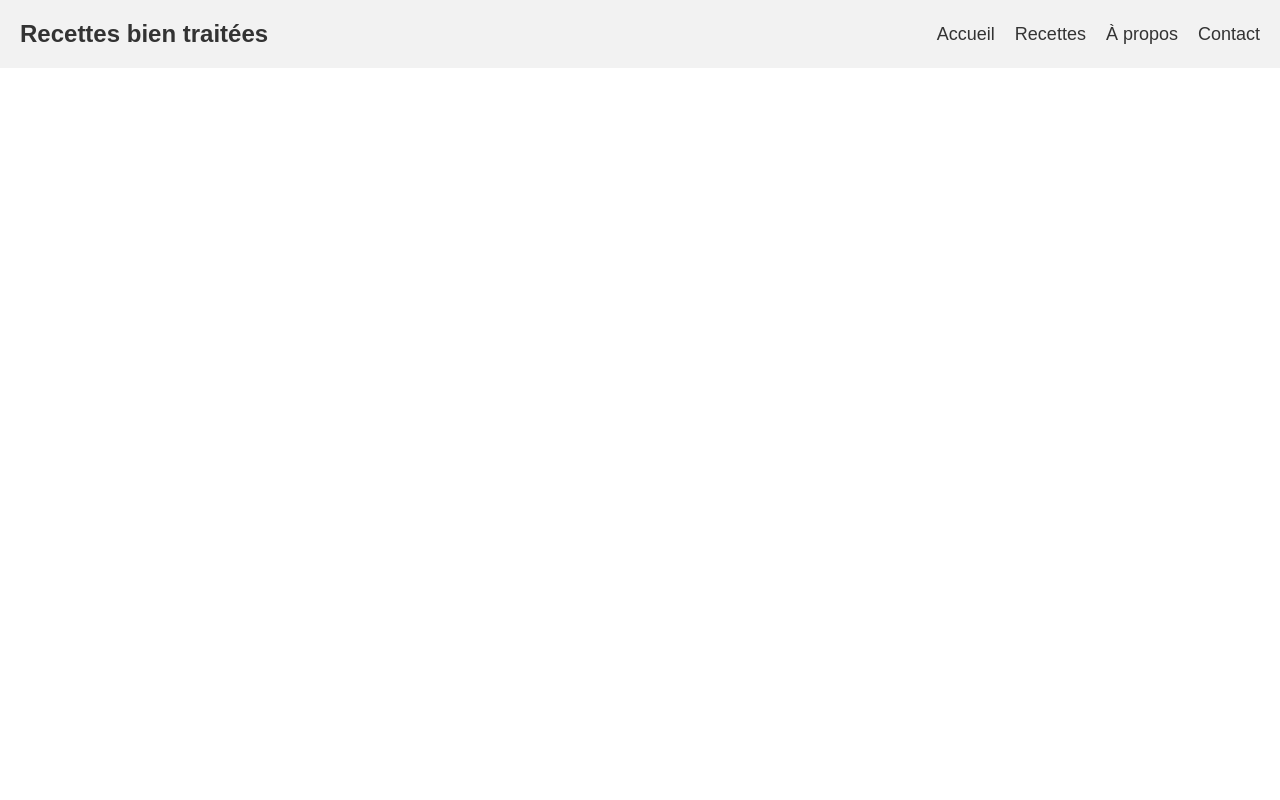
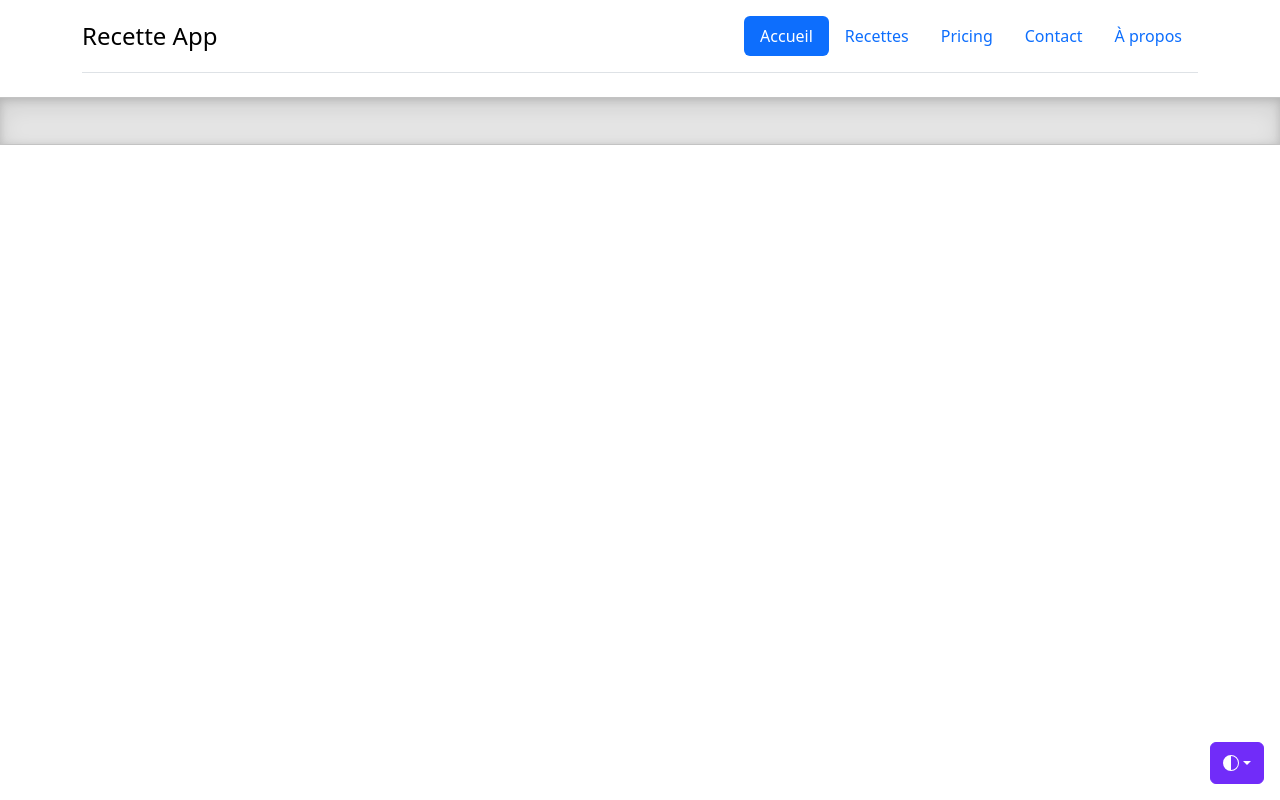
Before and after one commit to djibamady/allaboutPHP, a PHP site: page /header.html in a window 1280 px wide. Run offline with PHP 8.4, Linux system fonts and the light colour scheme; some libraries are stand-ins or nearby versions.

Commit message:
Header and footer boostrap

```diff
--- a/css/header.css
+++ b/css/header.css
@@ -1,49 +1,41 @@
-body {
-  margin: 0;
-  padding: 0;
-  font-family: Arial, sans-serif;
-}
-
-header {
-  background-color: #f2f2f2;
-  padding: 20px;
-}
+/* Style pour la barre de navigation */
 
 nav {
   display: flex;
   justify-content: space-between;
   align-items: center;
+  background-color: #222;
+  color: white;
+  padding: 1rem;
 }
 
-.logo h1 {
-  margin: 0;
-  font-size: 24px;
-  color: #333;
+/* Style pour les liens de navigation */
+
+nav a {
+  color: white;
+  text-decoration: none;
+  font-size: 1.2rem;
+  transition: all 0.2s ease-in-out;
+  margin: 0 0.5rem;
 }
 
-.menu {
-  list-style-type: none;
-  margin: 0;
-  padding: 0;
-  display: flex;
+nav a:hover {
+  color: #f0db4f;
+  transform: translateY(-3px);
 }
 
-.menu li {
-  margin-left: 20px;
+/* Style pour le logo */
+
+nav h1 {
+  margin: 0;
+  font-size: 2rem;
+  font-weight: bold;
+  letter-spacing: 1px;
+  text-shadow: 1px 1px 2px rgba(0,0,0,0.5);
+  transition: all 0.2s ease-in-out;
 }
 
-.menu li a {
-  text-decoration: none;
-  color: #333;
-  font-size: 18px;
+nav h1:hover {
+  color: #f0db4f;
+  transform: rotateY(360deg);
 }
-
-@media (max-width: 768px) {
-  .logo h1 {
-    font-size: 20px;
-  }
-
-  .menu li a {
-    font-size: 16px;
-  }
-}
--- a/header.html
+++ b/header.html
@@ -1,26 +1,219 @@
-<!DOCTYPE html>
-<html>
-<head>
-  <meta charset="UTF-8">
-  <title>Recettes bien traitées</title>
-  <link rel="stylesheet" type="text/css" href="css/header.css">
-</head>
-<body>
-  <header>
-    <nav>
-      <div class="logo">
-        <h1>Recettes bien traitées</h1>
-      </div>
-      <ul class="menu">
-        <li><a href="#">Accueil</a></li>
-        <li><a href="#">Recettes</a></li>
-        <li><a href="#">À propos</a></li>
-        <li><a href="#">Contact</a></li>
+
+<!doctype html>
+<html lang="en" data-bs-theme="auto">
+  <head><script src="/docs/5.3/assets/js/color-modes.js"></script>
+
+    <meta charset="utf-8">
+    <meta name="viewport" content="width=device-width, initial-scale=1">
+    <meta name="description" content="">
+    <meta name="author" content="Mark Otto, Jacob Thornton, and Bootstrap contributors">
+    <meta name="generator" content="Hugo 0.112.5">
+    <title>Headers · Bootstrap v5.3</title>
+
+    <link rel="canonical" href="https://getbootstrap.com/docs/5.3/examples/headers/">
+
+     <link href="https://cdn.jsdelivr.net/npm/bootstrap@5.0.0-beta2/dist/css/bootstrap.min.css" rel="stylesheet" integrity="sha384-BmbxuPwQa2lc/FVzBcNJ7UAyJxM6wuqIj61tLrc4wSX0szH/Ev+nYRRuWlolflfl" crossorigin="anonymous">
+    <link rel="stylesheet" href="https://cdnjs.cloudflare.com/ajax/libs/font-awesome/5.15.3/css/all.min.css">
+    <link rel="stylesheet" href="css/footer.css">
+
+    <script src="https://cdn.jsdelivr.net/npm/bootstrap@5.0.0-beta2/dist/js/bootstrap.bundle.min.js" integrity="sha384-b5kHyXgcpbZJO/tY9Ul7kGkf1S0CWuKcCD38l8YkeH8z8QjE0GmW1gYU5S9FOnJ0" crossorigin="anonymous"></script>
+    <script src="https://code.jquery.com/jquery-3.6.0.min.js"></script>
+
+
+
+<link href="/docs/5.3/dist/css/bootstrap.min.css" rel="stylesheet" integrity="sha384-9ndCyUaIbzAi2FUVXJi0CjmCapSmO7SnpJef0486qhLnuZ2cdeRhO02iuK6FUUVM" crossorigin="anonymous">
+
+    <!-- Favicons -->
+<link rel="apple-touch-icon" href="/docs/5.3/assets/img/favicons/apple-touch-icon.png" sizes="180x180">
+<link rel="icon" href="/docs/5.3/assets/img/favicons/favicon-32x32.png" sizes="32x32" type="image/png">
+<link rel="icon" href="/docs/5.3/assets/img/favicons/favicon-16x16.png" sizes="16x16" type="image/png">
+<link rel="manifest" href="/docs/5.3/assets/img/favicons/manifest.json">
+<link rel="mask-icon" href="/docs/5.3/assets/img/favicons/safari-pinned-tab.svg" color="#712cf9">
+<link rel="icon" href="/docs/5.3/assets/img/favicons/favicon.ico">
+<meta name="theme-color" content="#712cf9">
+
+
+    <style>
+      .bd-placeholder-img {
+        font-size: 1.125rem;
+        text-anchor: middle;
+        -webkit-user-select: none;
+        -moz-user-select: none;
+        user-select: none;
+      }
+
+      @media (min-width: 768px) {
+        .bd-placeholder-img-lg {
+          font-size: 3.5rem;
+        }
+      }
+
+      .b-example-divider {
+        width: 100%;
+        height: 3rem;
+        background-color: rgba(0, 0, 0, .1);
+        border: solid rgba(0, 0, 0, .15);
+        border-width: 1px 0;
+        box-shadow: inset 0 .5em 1.5em rgba(0, 0, 0, .1), inset 0 .125em .5em rgba(0, 0, 0, .15);
+      }
+
+      .b-example-vr {
+        flex-shrink: 0;
+        width: 1.5rem;
+        height: 100vh;
+      }
+
+      .bi {
+        vertical-align: -.125em;
+        fill: currentColor;
+      }
+
+      .nav-scroller {
+        position: relative;
+        z-index: 2;
+        height: 2.75rem;
+        overflow-y: hidden;
+      }
+
+      .nav-scroller .nav {
+        display: flex;
+        flex-wrap: nowrap;
+        padding-bottom: 1rem;
+        margin-top: -1px;
+        overflow-x: auto;
+        text-align: center;
+        white-space: nowrap;
+        -webkit-overflow-scrolling: touch;
+      }
+
+      .btn-bd-primary {
+        --bd-violet-bg: #712cf9;
+        --bd-violet-rgb: 112.520718, 44.062154, 249.437846;
+
+        --bs-btn-font-weight: 600;
+        --bs-btn-color: var(--bs-white);
+        --bs-btn-bg: var(--bd-violet-bg);
+        --bs-btn-border-color: var(--bd-violet-bg);
+        --bs-btn-hover-color: var(--bs-white);
+        --bs-btn-hover-bg: #6528e0;
+        --bs-btn-hover-border-color: #6528e0;
+        --bs-btn-focus-shadow-rgb: var(--bd-violet-rgb);
+        --bs-btn-active-color: var(--bs-btn-hover-color);
+        --bs-btn-active-bg: #5a23c8;
+        --bs-btn-active-border-color: #5a23c8;
+      }
+      .bd-mode-toggle {
+        z-index: 1500;
+      }
+    </style>
+
+
+    <!-- Custom styles for this template -->
+    <link href="headers.css" rel="stylesheet">
+  </head>
+  <body>
+    <svg xmlns="http://www.w3.org/2000/svg" style="display: none;">
+      <symbol id="check2" viewBox="0 0 16 16">
+        <path d="M13.854 3.646a.5.5 0 0 1 0 .708l-7 7a.5.5 0 0 1-.708 0l-3.5-3.5a.5.5 0 1 1 .708-.708L6.5 10.293l6.646-6.647a.5.5 0 0 1 .708 0z"/>
+      </symbol>
+      <symbol id="circle-half" viewBox="0 0 16 16">
+        <path d="M8 15A7 7 0 1 0 8 1v14zm0 1A8 8 0 1 1 8 0a8 8 0 0 1 0 16z"/>
+      </symbol>
+      <symbol id="moon-stars-fill" viewBox="0 0 16 16">
+        <path d="M6 .278a.768.768 0 0 1 .08.858 7.208 7.208 0 0 0-.878 3.46c0 4.021 3.278 7.277 7.318 7.277.527 0 1.04-.055 1.533-.16a.787.787 0 0 1 .81.316.733.733 0 0 1-.031.893A8.349 8.349 0 0 1 8.344 16C3.734 16 0 12.286 0 7.71 0 4.266 2.114 1.312 5.124.06A.752.752 0 0 1 6 .278z"/>
+        <path d="M10.794 3.148a.217.217 0 0 1 .412 0l.387 1.162c.173.518.579.924 1.097 1.097l1.162.387a.217.217 0 0 1 0 .412l-1.162.387a1.734 1.734 0 0 0-1.097 1.097l-.387 1.162a.217.217 0 0 1-.412 0l-.387-1.162A1.734 1.734 0 0 0 9.31 6.593l-1.162-.387a.217.217 0 0 1 0-.412l1.162-.387a1.734 1.734 0 0 0 1.097-1.097l.387-1.162zM13.863.099a.145.145 0 0 1 .274 0l.258.774c.115.346.386.617.732.732l.774.258a.145.145 0 0 1 0 .274l-.774.258a1.156 1.156 0 0 0-.732.732l-.258.774a.145.145 0 0 1-.274 0l-.258-.774a1.156 1.156 0 0 0-.732-.732l-.774-.258a.145.145 0 0 1 0-.274l.774-.258c.346-.115.617-.386.732-.732L13.863.1z"/>
+      </symbol>
+      <symbol id="sun-fill" viewBox="0 0 16 16">
+        <path d="M8 12a4 4 0 1 0 0-8 4 4 0 0 0 0 8zM8 0a.5.5 0 0 1 .5.5v2a.5.5 0 0 1-1 0v-2A.5.5 0 0 1 8 0zm0 13a.5.5 0 0 1 .5.5v2a.5.5 0 0 1-1 0v-2A.5.5 0 0 1 8 13zm8-5a.5.5 0 0 1-.5.5h-2a.5.5 0 0 1 0-1h2a.5.5 0 0 1 .5.5zM3 8a.5.5 0 0 1-.5.5h-2a.5.5 0 0 1 0-1h2A.5.5 0 0 1 3 8zm10.657-5.657a.5.5 0 0 1 0 .707l-1.414 1.415a.5.5 0 1 1-.707-.708l1.414-1.414a.5.5 0 0 1 .707 0zm-9.193 9.193a.5.5 0 0 1 0 .707L3.05 13.657a.5.5 0 0 1-.707-.707l1.414-1.414a.5.5 0 0 1 .707 0zm9.193 2.121a.5.5 0 0 1-.707 0l-1.414-1.414a.5.5 0 0 1 .707-.707l1.414 1.414a.5.5 0 0 1 0 .707zM4.464 4.465a.5.5 0 0 1-.707 0L2.343 3.05a.5.5 0 1 1 .707-.707l1.414 1.414a.5.5 0 0 1 0 .708z"/>
+      </symbol>
+    </svg>
+
+    <div class="dropdown position-fixed bottom-0 end-0 mb-3 me-3 bd-mode-toggle">
+      <button class="btn btn-bd-primary py-2 dropdown-toggle d-flex align-items-center"
+              id="bd-theme"
+              type="button"
+              aria-expanded="false"
+              data-bs-toggle="dropdown"
+              aria-label="Toggle theme (auto)">
+        <svg class="bi my-1 theme-icon-active" width="1em" height="1em"><use href="#circle-half"></use></svg>
+        <span class="visually-hidden" id="bd-theme-text">Toggle theme</span>
+      </button>
+      <ul class="dropdown-menu dropdown-menu-end shadow" aria-labelledby="bd-theme-text">
+        <li>
+          <button type="button" class="dropdown-item d-flex align-items-center" data-bs-theme-value="light" aria-pressed="false">
+            <svg class="bi me-2 opacity-50 theme-icon" width="1em" height="1em"><use href="#sun-fill"></use></svg>
+            Light
+            <svg class="bi ms-auto d-none" width="1em" height="1em"><use href="#check2"></use></svg>
+          </button>
+        </li>
+        <li>
+          <button type="button" class="dropdown-item d-flex align-items-center" data-bs-theme-value="dark" aria-pressed="false">
+            <svg class="bi me-2 opacity-50 theme-icon" width="1em" height="1em"><use href="#moon-stars-fill"></use></svg>
+            Dark
+            <svg class="bi ms-auto d-none" width="1em" height="1em"><use href="#check2"></use></svg>
+          </button>
+        </li>
+        <li>
+          <button type="button" class="dropdown-item d-flex align-items-center active" data-bs-theme-value="auto" aria-pressed="true">
+            <svg class="bi me-2 opacity-50 theme-icon" width="1em" height="1em"><use href="#circle-half"></use></svg>
+            Auto
+            <svg class="bi ms-auto d-none" width="1em" height="1em"><use href="#check2"></use></svg>
+          </button>
+        </li>
       </ul>
-    </nav>
-  </header>
+    </div>
 
-  <!-- Le reste du contenu de la page -->
 
-</body>
+<svg xmlns="http://www.w3.org/2000/svg" style="display: none;">
+  <symbol id="bootstrap" viewBox="0 0 118 94">
+    <title>Bootstrap</title>
+    <path fill-rule="evenodd" clip-rule="evenodd" d="M24.509 0c-6.733 0-11.715 5.893-11.492 12.284.214 6.14-.064 14.092-2.066 20.577C8.943 39.365 5.547 43.485 0 44.014v5.972c5.547.529 8.943 4.649 10.951 11.153 2.002 6.485 2.28 14.437 2.066 20.577C12.794 88.106 17.776 94 24.51 94H93.5c6.733 0 11.714-5.893 11.491-12.284-.214-6.14.064-14.092 2.066-20.577 2.009-6.504 5.396-10.624 10.943-11.153v-5.972c-5.547-.529-8.934-4.649-10.943-11.153-2.002-6.484-2.28-14.437-2.066-20.577C105.214 5.894 100.233 0 93.5 0H24.508zM80 57.863C80 66.663 73.436 72 62.543 72H44a2 2 0 01-2-2V24a2 2 0 012-2h18.437c9.083 0 15.044 4.92 15.044 12.474 0 5.302-4.01 10.049-9.119 10.88v.277C75.317 46.394 80 51.21 80 57.863zM60.521 28.34H49.948v14.934h8.905c6.884 0 10.68-2.772 10.68-7.727 0-4.643-3.264-7.207-9.012-7.207zM49.948 49.2v16.458H60.91c7.167 0 10.964-2.876 10.964-8.281 0-5.406-3.903-8.178-11.425-8.178H49.948z"></path>
+  </symbol>
+  <symbol id="home" viewBox="0 0 16 16">
+    <path d="M8.354 1.146a.5.5 0 0 0-.708 0l-6 6A.5.5 0 0 0 1.5 7.5v7a.5.5 0 0 0 .5.5h4.5a.5.5 0 0 0 .5-.5v-4h2v4a.5.5 0 0 0 .5.5H14a.5.5 0 0 0 .5-.5v-7a.5.5 0 0 0-.146-.354L13 5.793V2.5a.5.5 0 0 0-.5-.5h-1a.5.5 0 0 0-.5.5v1.293L8.354 1.146zM2.5 14V7.707l5.5-5.5 5.5 5.5V14H10v-4a.5.5 0 0 0-.5-.5h-3a.5.5 0 0 0-.5.5v4H2.5z"/>
+  </symbol>
+  <symbol id="speedometer2" viewBox="0 0 16 16">
+    <path d="M8 4a.5.5 0 0 1 .5.5V6a.5.5 0 0 1-1 0V4.5A.5.5 0 0 1 8 4zM3.732 5.732a.5.5 0 0 1 .707 0l.915.914a.5.5 0 1 1-.708.708l-.914-.915a.5.5 0 0 1 0-.707zM2 10a.5.5 0 0 1 .5-.5h1.586a.5.5 0 0 1 0 1H2.5A.5.5 0 0 1 2 10zm9.5 0a.5.5 0 0 1 .5-.5h1.5a.5.5 0 0 1 0 1H12a.5.5 0 0 1-.5-.5zm.754-4.246a.389.389 0 0 0-.527-.02L7.547 9.31a.91.91 0 1 0 1.302 1.258l3.434-4.297a.389.389 0 0 0-.029-.518z"/>
+    <path fill-rule="evenodd" d="M0 10a8 8 0 1 1 15.547 2.661c-.442 1.253-1.845 1.602-2.932 1.25C11.309 13.488 9.475 13 8 13c-1.474 0-3.31.488-4.615.911-1.087.352-2.49.003-2.932-1.25A7.988 7.988 0 0 1 0 10zm8-7a7 7 0 0 0-6.603 9.329c.203.575.923.876 1.68.63C4.397 12.533 6.358 12 8 12s3.604.532 4.923.96c.757.245 1.477-.056 1.68-.631A7 7 0 0 0 8 3z"/>
+  </symbol>
+  <symbol id="table" viewBox="0 0 16 16">
+    <path d="M0 2a2 2 0 0 1 2-2h12a2 2 0 0 1 2 2v12a2 2 0 0 1-2 2H2a2 2 0 0 1-2-2V2zm15 2h-4v3h4V4zm0 4h-4v3h4V8zm0 4h-4v3h3a1 1 0 0 0 1-1v-2zm-5 3v-3H6v3h4zm-5 0v-3H1v2a1 1 0 0 0 1 1h3zm-4-4h4V8H1v3zm0-4h4V4H1v3zm5-3v3h4V4H6zm4 4H6v3h4V8z"/>
+  </symbol>
+  <symbol id="people-circle" viewBox="0 0 16 16">
+    <path d="M11 6a3 3 0 1 1-6 0 3 3 0 0 1 6 0z"/>
+    <path fill-rule="evenodd" d="M0 8a8 8 0 1 1 16 0A8 8 0 0 1 0 8zm8-7a7 7 0 0 0-5.468 11.37C3.242 11.226 4.805 10 8 10s4.757 1.225 5.468 2.37A7 7 0 0 0 8 1z"/>
+  </symbol>
+  <symbol id="grid" viewBox="0 0 16 16">
+    <path d="M1 2.5A1.5 1.5 0 0 1 2.5 1h3A1.5 1.5 0 0 1 7 2.5v3A1.5 1.5 0 0 1 5.5 7h-3A1.5 1.5 0 0 1 1 5.5v-3zM2.5 2a.5.5 0 0 0-.5.5v3a.5.5 0 0 0 .5.5h3a.5.5 0 0 0 .5-.5v-3a.5.5 0 0 0-.5-.5h-3zm6.5.5A1.5 1.5 0 0 1 10.5 1h3A1.5 1.5 0 0 1 15 2.5v3A1.5 1.5 0 0 1 13.5 7h-3A1.5 1.5 0 0 1 9 5.5v-3zm1.5-.5a.5.5 0 0 0-.5.5v3a.5.5 0 0 0 .5.5h3a.5.5 0 0 0 .5-.5v-3a.5.5 0 0 0-.5-.5h-3zM1 10.5A1.5 1.5 0 0 1 2.5 9h3A1.5 1.5 0 0 1 7 10.5v3A1.5 1.5 0 0 1 5.5 15h-3A1.5 1.5 0 0 1 1 13.5v-3zm1.5-.5a.5.5 0 0 0-.5.5v3a.5.5 0 0 0 .5.5h3a.5.5 0 0 0 .5-.5v-3a.5.5 0 0 0-.5-.5h-3zm6.5.5A1.5 1.5 0 0 1 10.5 9h3a1.5 1.5 0 0 1 1.5 1.5v3a1.5 1.5 0 0 1-1.5 1.5h-3A1.5 1.5 0 0 1 9 13.5v-3zm1.5-.5a.5.5 0 0 0-.5.5v3a.5.5 0 0 0 .5.5h3a.5.5 0 0 0 .5-.5v-3a.5.5 0 0 0-.5-.5h-3z"/>
+  </symbol>
+</svg>
+
+<main>
+  <h1 class="visually-hidden">Headers examples</h1>
+
+  <div class="container">
+    <header class="d-flex flex-wrap justify-content-center py-3 mb-4 border-bottom">
+      <a href="/" class="d-flex align-items-center mb-3 mb-md-0 me-md-auto link-body-emphasis text-decoration-none">
+        <span class="fs-4">Recette App</span>
+      </a>
+
+      <ul class="nav nav-pills">
+        <li class="nav-item"><a href="#" class="nav-link active" aria-current="page">Accueil</a></li>
+        <li class="nav-item"><a href="#" class="nav-link">Recettes</a></li>
+        <li class="nav-item"><a href="#" class="nav-link">Pricing</a></li>
+        <li class="nav-item"><a href="#" class="nav-link">Contact</a></li>
+        <li class="nav-item"><a href="#" class="nav-link">À propos</a></li>
+      </ul>
+    </header>
+  </div>
+
+  <div class="b-example-divider"></div>
+
+
+
+
+</main>
+<script src="/docs/5.3/dist/js/bootstrap.bundle.min.js" integrity="sha384-geWF76RCwLtnZ8qwWowPQNguL3RmwHVBC9FhGdlKrxdiJJigb/j/68SIy3Te4Bkz" crossorigin="anonymous"></script>
+
+    </body>
 </html>
```
Also changed, not shown: footer.php (added, +233 -0 lines).
